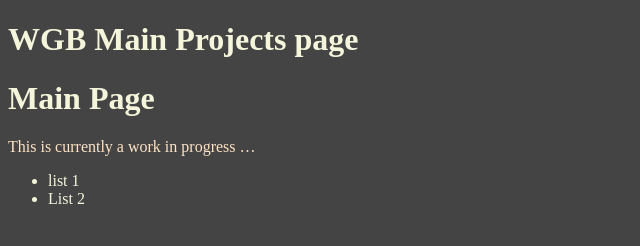
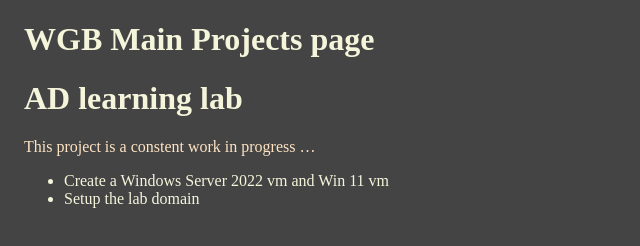
Before and after one commit to 3001WGB/3001WGB, a plain HTML site: page index.html in a window 1280 px wide. Shown: the whole page, without its empty margins (0-640 px from the left). Drawn offline with Linux system fonts and the light colour scheme.

Commit message:
project initial updates

```diff
--- a/css/3001WGB.css
+++ b/css/3001WGB.css
@@ -5,7 +5,16 @@ title {
 body {
     color: beige;
     background-color: #444444;
+    padding-left: 1em;
 }
 p {
     color:bisque;
   }
+.title {
+    display: block;
+    padding-right: 2em;
+}
+#ad-learning-lab {
+    display: block;
+    padding-right: 2em;
+}
--- a/index.html
+++ b/index.html
@@ -23,11 +23,11 @@
 <header id="title-block-header">
 <h1 class="title">WGB Main Projects page</h1>
 </header>
-<h1 id="main-page">Main Page</h1>
-<p>This is currently a work in progress …</p>
+<h1 id="ad-learning-lab">AD learning lab</h1>
+<p>This project is a constent work in progress …</p>
 <ul>
-<li>list 1</li>
-<li>List 2</li>
+<li>Create a Windows Server 2022 vm and Win 11 vm</li>
+<li>Setup the lab domain</li>
 </ul>
 </body>
 </html>
```
Also changed, not shown: 2 other files.
